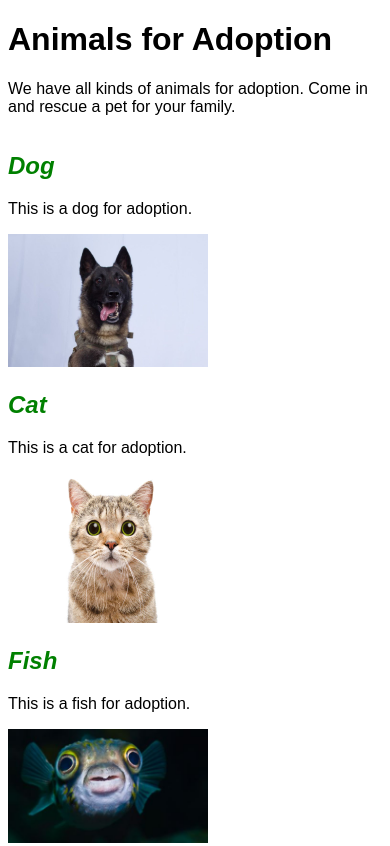
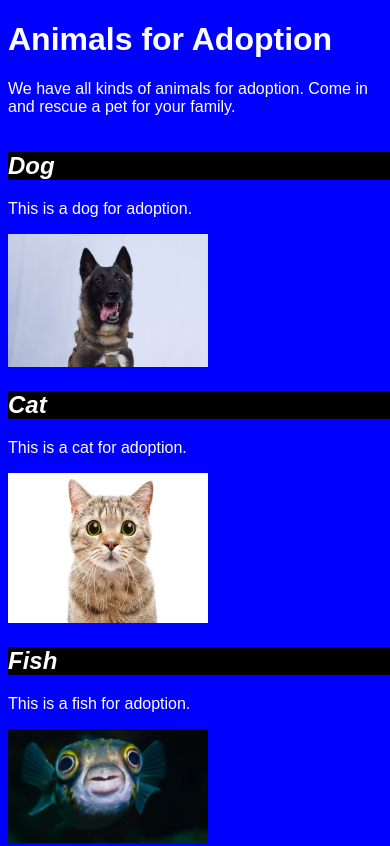
Before and after one commit to coleanneberg/animal-shelter, a plain HTML site: page index.html in a window 390 px wide. Shown: the top 846 px of the page. Drawn offline with Linux system fonts and the light colour scheme.

Commit message:
Added media queries.

```diff
--- a/css/styles.css
+++ b/css/styles.css
@@ -13,12 +13,19 @@ body  {
 
 h2 {
   color: green;
+  font-style: italic;
 }
 
-h2 {
-  color: green;
-  font-style: italic;
-
+@media screen and (max-width: 600px) {
+  body {
+    background-color: blue;
+    color: white;
+  }
 }
 
+@media screen and (max-width: 700px) {
+  h2 {
+    background-color: black;
+    color: white;
+  }
 }
--- a/index.html
+++ b/index.html
@@ -9,7 +9,7 @@
   </head>
   <body>
       <div class="column">
-        <h2>Dog</h2>
+        <h2 id="dog">Dog</h2>
         <p>This is a dog for adoption.</p>
         <img src="img/dog.jpg" alt="Dog" class="image">
       </div>
```
